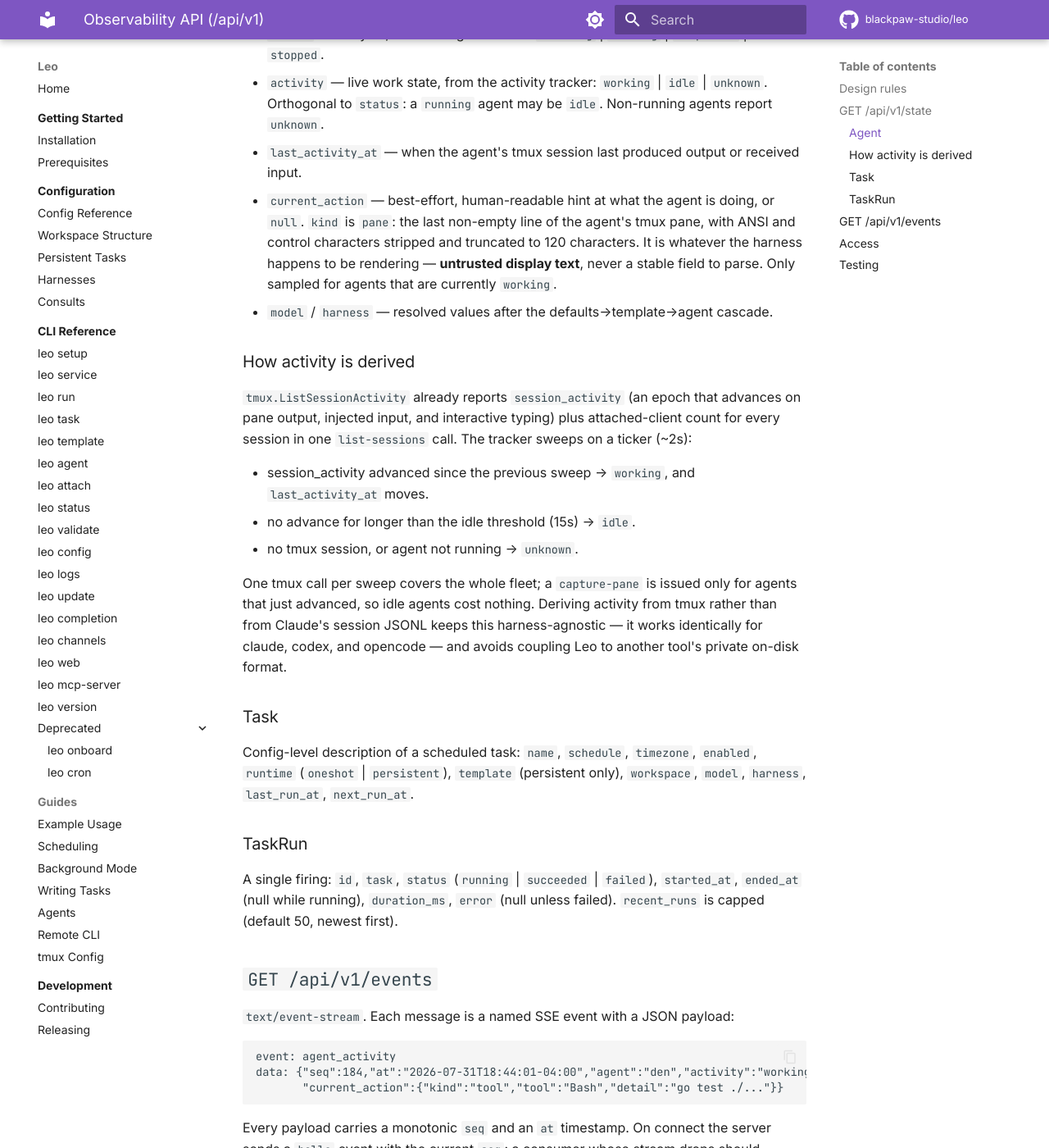
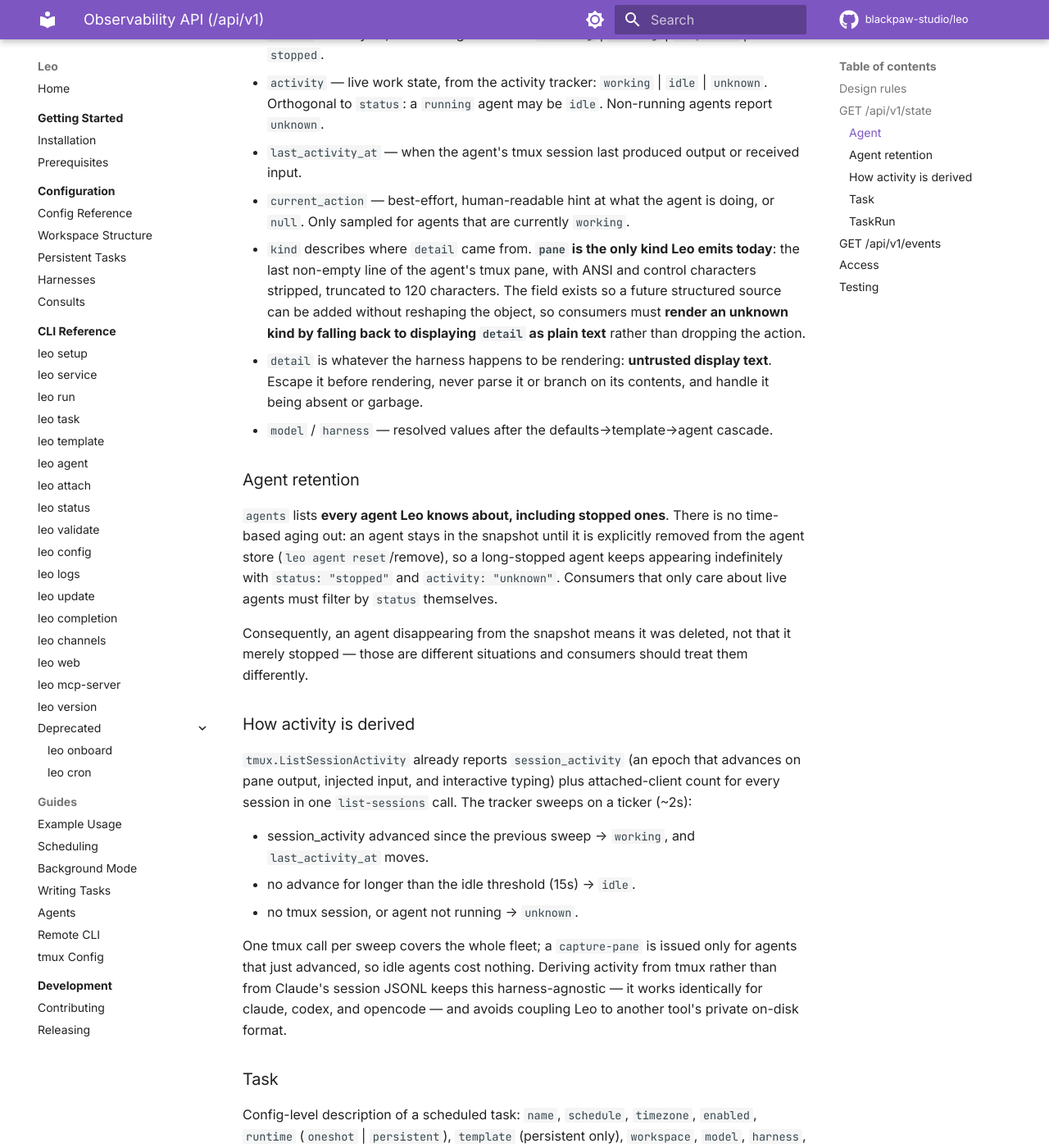
Before and after one commit to blackpaw-studio/leo, an MkDocs documentation site: the page built from docs/specs/2026-07-31-observability-api.md, in a window 1280 px wide and 1400 px high, scrolled down 1613 px. Shown: the whole window at 82% size. Built offline with MkDocs 1.6.1 and Material for MkDocs 9.7.7, drawn with Linux system fonts in a browser that asks for light colours; comment, search, counter and statistics services are not loaded; some of the changed text lies outside the part shown.

Commit message:
docs(observe): resolve action-kind inconsistency, agent retention, self-describing runs
Flags raised in contract review by the Den consumer:
- the agent_activity example showed a kind the spec never defined
- stopped-agent retention was unspecified
- TaskRun forced a join through tasks[] that isn't always available

Claude-Session: https://claude.ai/code/session_01FL3aetCgGXGMh35mXWc9Ur

````diff
--- a/docs/specs/2026-07-31-observability-api.md
+++ b/docs/specs/2026-07-31-observability-api.md
@@ -74,11 +74,29 @@ envelope.
 - `last_activity_at` — when the agent's tmux session last produced output or received
   input.
 - `current_action` — best-effort, human-readable hint at what the agent is doing, or
-  `null`. `kind` is `pane`: the last non-empty line of the agent's tmux pane, with ANSI
-  and control characters stripped and truncated to 120 characters. It is whatever the
-  harness happens to be rendering — **untrusted display text**, never a stable field to
-  parse. Only sampled for agents that are currently `working`.
+  `null`. Only sampled for agents that are currently `working`.
+  - `kind` describes where `detail` came from. **`pane` is the only kind Leo emits
+    today**: the last non-empty line of the agent's tmux pane, with ANSI and control
+    characters stripped, truncated to 120 characters. The field exists so a future
+    structured source can be added without reshaping the object, so consumers must
+    **render an unknown kind by falling back to displaying `detail` as plain text**
+    rather than dropping the action.
+  - `detail` is whatever the harness happens to be rendering: **untrusted display text**.
+    Escape it before rendering, never parse it or branch on its contents, and handle it
+    being absent or garbage.
 - `model` / `harness` — resolved values after the defaults→template→agent cascade.
+
+### Agent retention
+
+`agents` lists **every agent Leo knows about, including stopped ones**. There is no
+time-based aging out: an agent stays in the snapshot until it is explicitly removed from
+the agent store (`leo agent reset`/remove), so a long-stopped agent keeps appearing
+indefinitely with `status: "stopped"` and `activity: "unknown"`. Consumers that only care
+about live agents must filter by `status` themselves.
+
+Consequently, an agent disappearing from the snapshot means it was deleted, not that it
+merely stopped — those are different situations and consumers should treat them
+differently.
 
 ### How activity is derived
 
@@ -109,6 +127,13 @@ A single firing: `id`, `task`, `status` (`running` | `succeeded` | `failed`),
 `started_at`, `ended_at` (null while running), `duration_ms`, `error` (null unless
 failed). `recent_runs` is capped (default 50, newest first).
 
+A run also carries `workspace`, `model`, and `harness` — the values resolved for that
+firing. They are deliberately denormalized rather than left as a join through `tasks[]`,
+because the run producer already holds them and the join is not always available: a task
+can be renamed, disabled, or deleted while one of its runs is still in flight, and a
+`task_run_*` event can reach a consumer before it has ever fetched a snapshot. Carrying
+them makes a run self-describing.
+
 ## `GET /api/v1/events`
 
 `text/event-stream`. Each message is a named SSE event with a JSON payload:
@@ -116,7 +141,7 @@ failed). `recent_runs` is capped (default 50, newest first).
 ```
 event: agent_activity
 data: {"seq":184,"at":"2026-07-31T18:44:01-04:00","agent":"den","activity":"working",
-       "current_action":{"kind":"tool","tool":"Bash","detail":"go test ./..."}}
+       "current_action":{"kind":"pane","detail":"Running go test ./..."}}
 ```
 
 Every payload carries a monotonic `seq` and an `at` timestamp. On connect the server
````
Also changed, not shown: 2 other files.
